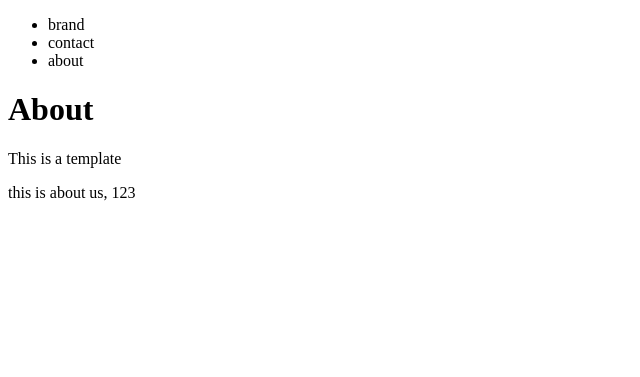
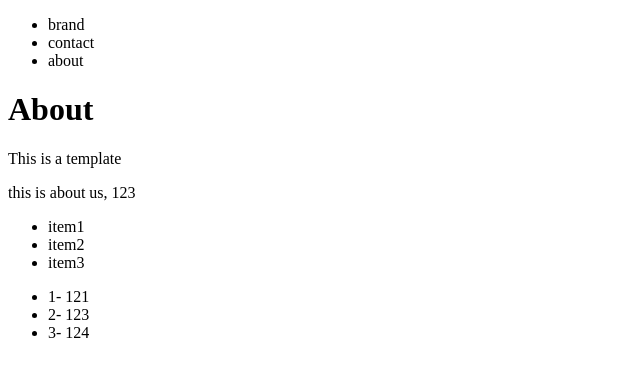
Before and after one commit to HemabhKamboj/trydjango_cfe, a Django app: page /about/ in a window 1280 px wide. Shown: the top 377 px of the page, without its empty margins (0-640 px from the left). Run offline with Django 3.2, Linux system fonts and the light colour scheme.

Commit message:
added forloop in about.html

```diff
--- a/pages/views.py
+++ b/pages/views.py
@@ -16,6 +16,7 @@ def about_view(request, *args, **kwargs):
     print(request.user)
     my_context = {
         "my_text": "this is about us",
-        "my_number": 123
+        "my_number": 123,
+        "my_list": [121, 123, 124]
     }
     return render(request, "about.html", my_context)
--- a/templates/about.html
+++ b/templates/about.html
@@ -10,4 +10,14 @@
     {{ my_text }}, {{my_number }}
 </p>
 
+<ul>
+<li> item1</li>
+<li> item2</li>
+<li> item3</li>
+</ul>
+
+<ul>
+    {% for my_sub_item in my_list %}
+    <li> {{forloop.counter}}- {{ my_sub_item}} </li>
+    {% endfor %}
 {% endblock %}
```
